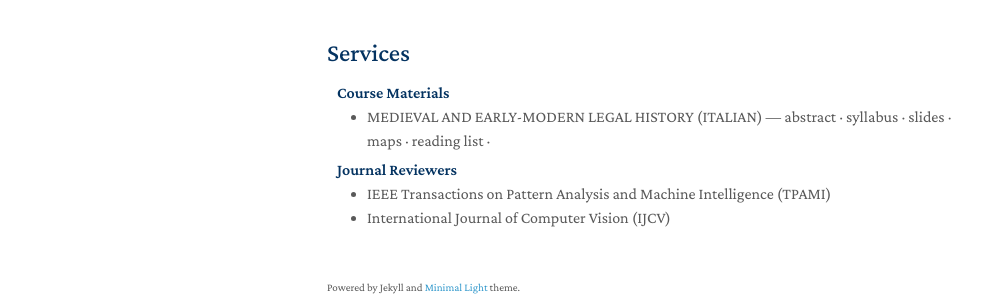
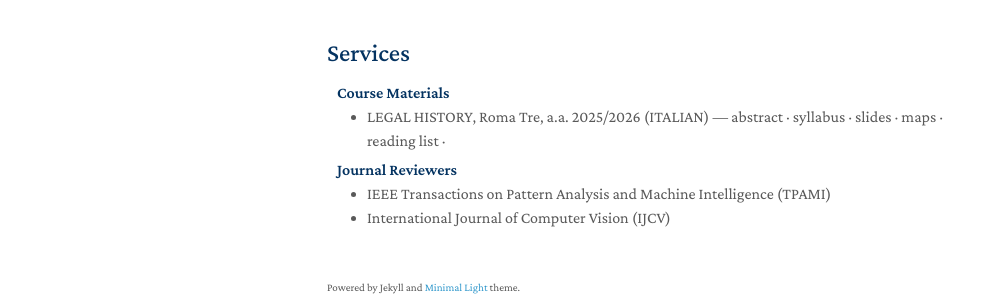
Before and after one commit to rinaldiferri/rinaldiferri.github.io, a Jekyll site: the page built from index.md, in a window 1280 px wide and 1352 px high. Shown: the part 984-1284 px from the top of the window, without its empty margins (143-1142 px from the left). Built offline with Jekyll 4.4.1, drawn with Linux system fonts in a browser that asks for light colours; a style sheet for code colours, icons or effects is not loaded; our own code applies the rules of GitHub Pages for plain Markdown files.

Commit message:
Update services.md

```diff
--- a/_includes/services.md
+++ b/_includes/services.md
@@ -4,7 +4,7 @@
 
 <ul style="margin:0 0 5px;">
 <li>
-  <autocolor>MEDIEVAL AND EARLY-MODERN LEGAL HISTORY (ITALIAN)</autocolor> —
+  <autocolor>LEGAL HISTORY, Roma Tre, a.a. 2025/2026 (ITALIAN)</autocolor> —
   <a href="assets/files/course.txt"><autocolor>abstract</autocolor></a> ·
   <a href="https://studiumanistici.uniroma3.it/insegnamento-erogato/dipartimento-di-studi-umanistici/lm/2025-2026/storia-e-societa-0580707308500001/fc0a7544-2def-41a0-bf79-fc28f31eff77--20711454/"><autocolor>syllabus</autocolor></a> ·
   <a href="assets/files/slides.zip"><autocolor>slides</autocolor></a> ·
```
